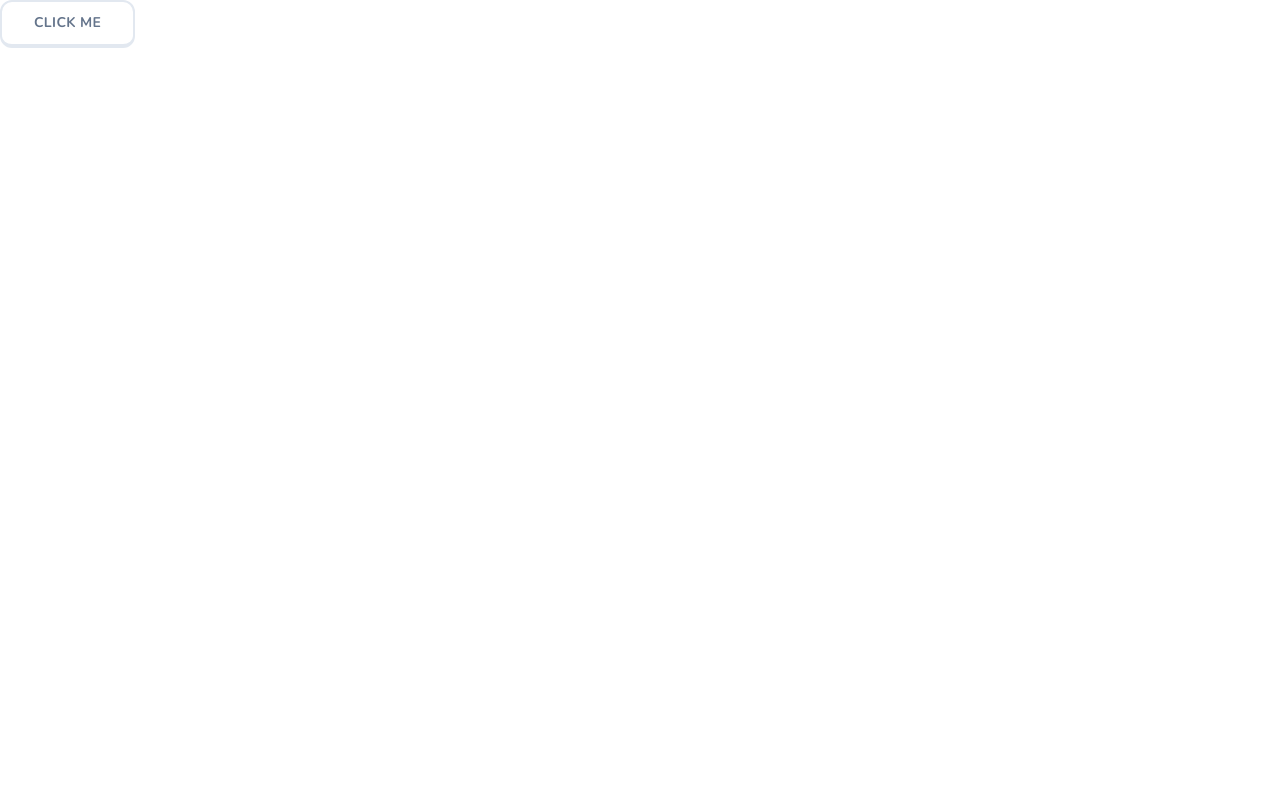
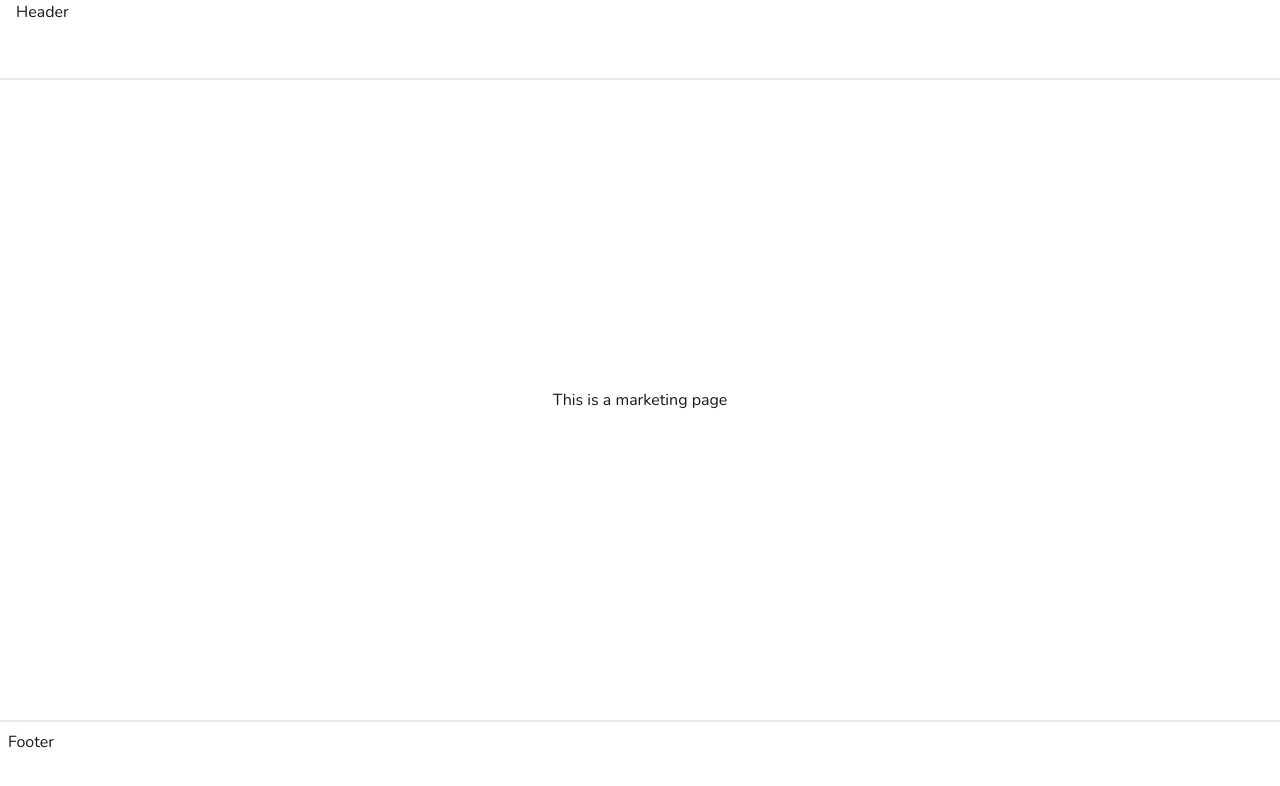
Before and after one commit to KPkamil/lingo_web, a Next.js app: page / in a window 1280 px wide. Shown: the top 786 px of the page. Built offline with nearby package versions, Linux system fonts and the light colour scheme.

Commit message:
Create marketing skeleton, change global text color to dark

```diff
--- /dev/null
+++ b/app/(marketing)/footer.tsx
@@ -0,0 +1,7 @@
+export const Footer = () => {
+  return (
+    <footer className="hidden lg:block h-20 w-full border-t-2 border-slate-200 p-2">
+      Footer
+    </footer>
+  );
+};
--- /dev/null
+++ b/app/(marketing)/header.tsx
@@ -0,0 +1,7 @@
+export const Header = () => {
+  return (
+    <header className="h-20 w-full border-b-2 border-slate-200 px-4">
+      Header
+    </header>
+  );
+};
--- /dev/null
+++ b/app/(marketing)/layout.tsx
@@ -0,0 +1,20 @@
+import { Footer } from "./footer";
+import { Header } from "./header";
+
+type Props = {
+  children: React.ReactNode;
+};
+
+const MarketingLayout = ({ children }: Props) => {
+  return (
+    <div className="min-h-screen flex flex-col">
+      <Header />
+      <main className="flex-1 flex flex-col items-center justify-center ">
+        {children}
+      </main>
+      <Footer />
+    </div>
+  );
+};
+
+export default MarketingLayout;
--- /dev/null
+++ b/app/(marketing)/page.tsx
@@ -0,0 +1,3 @@
+export default function Home() {
+  return <div>This is a marketing page</div>;
+}
--- a/app/globals.css
+++ b/app/globals.css
@@ -10,7 +10,7 @@
 @media (prefers-color-scheme: dark) {
   :root {
     --background: #ffffff;
-    --foreground: #ededed;
+    --foreground: #171717;
   }
 }
 
--- a/app/page.tsx
+++ /dev/null
@@ -1,9 +0,0 @@
-import { Button } from "@/components/ui/button";
-
-export default function Home() {
-  return (
-    <div>
-      <Button size="lg">Click me</Button>
-    </div>
-  );
-}
```
